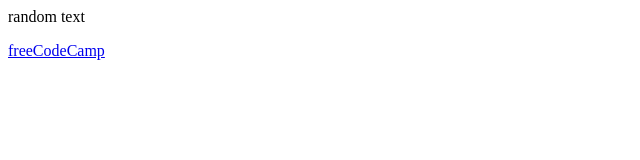
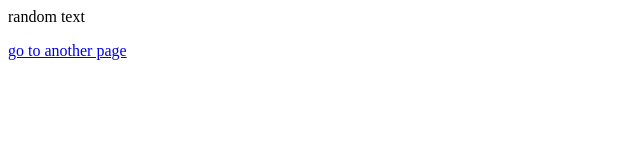
Before and after one commit to YueyingShi/Playbook, a plain HTML site: page index.html in a window 1280 px wide. Shown: the full height of the page, 0-640 px from the left. Drawn offline with Linux system fonts and the light colour scheme.

Commit message:
Update index.html

```diff
--- a/index.html
+++ b/index.html
@@ -3,6 +3,6 @@
   </header>
   <body>
     <p>random text</p>
-    <a href="domain/detail.html" target="_blank" rel="noopener noreferrer">freeCodeCamp</a>
+    <a href="domain/detail.html">go to another page</a>
   </body>
 </html>
```
